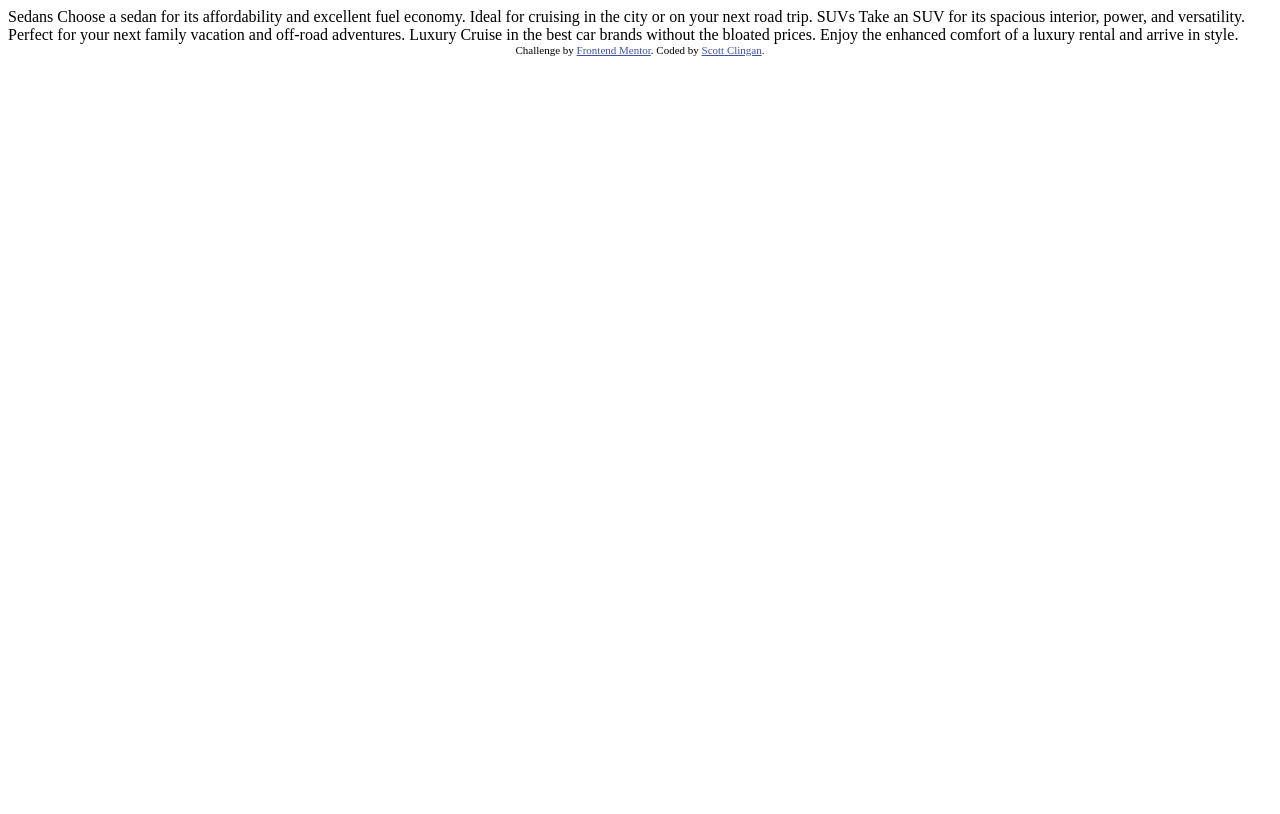
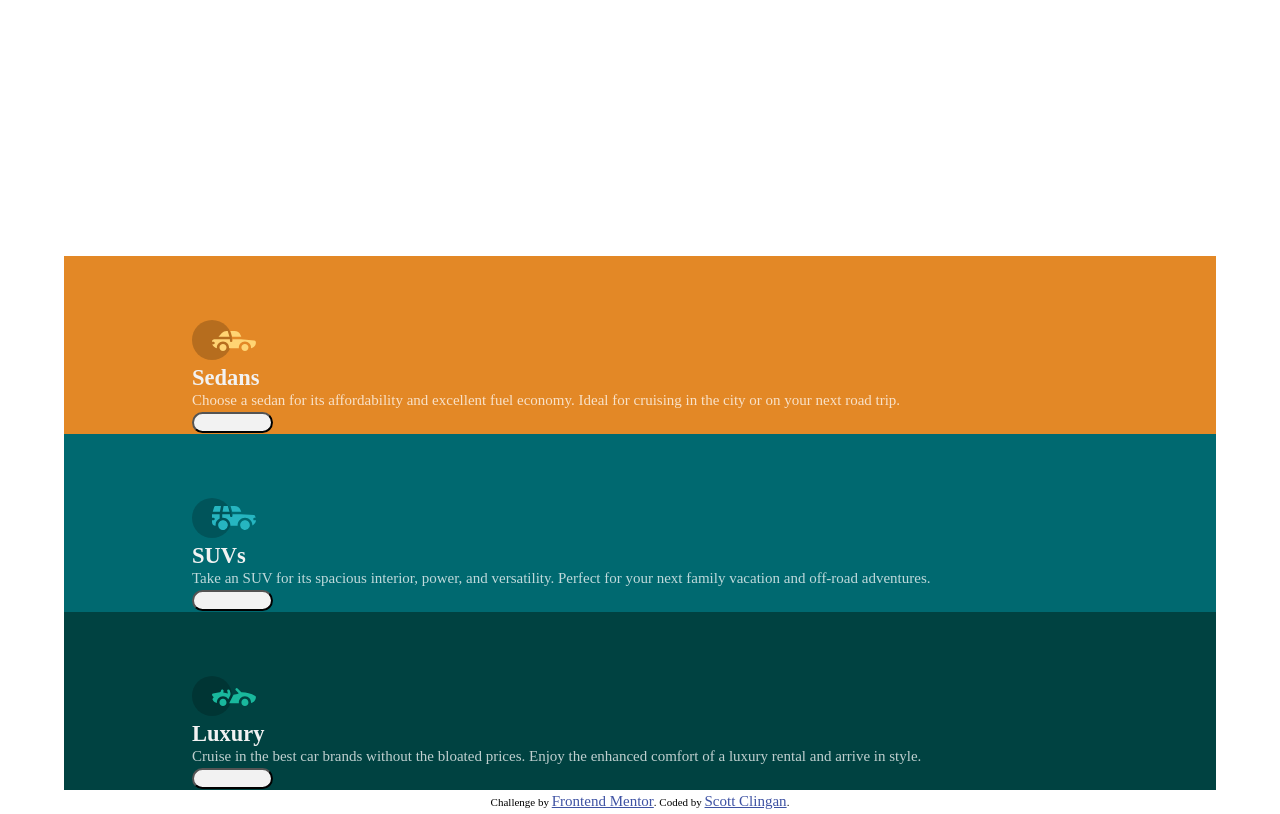
Before and after one commit to sclingan/front-end-mentor, a plain HTML site: page index.html in a window 1280 px wide. Drawn offline with Linux system fonts and the light colour scheme; a web font is replaced by a local one.

Commit message:
added index.css

```diff
--- /dev/null
+++ b/index.css
@@ -0,0 +1,56 @@
+*{
+    margin: 0;
+    padding: 0;
+    box-sizing: border-box;
+    /*font-family: 'lexend deca';*/
+    font-size: 15px;
+}
+
+body{
+    min-width: 375px;
+    height: 100vh;
+    display: grid;
+    grid-template-columns: auto;
+    grid-template-rows: auto auto auto;
+    line-height: 1.5rem;
+}
+
+h2{
+    color:  hsl(0, 0%, 95%);
+    font-size: 1.5em;
+}
+
+p{
+    color: hsla(0, 0%, 100%, 0.75);
+}
+
+.card{
+    padding: 5% 10% 0;
+}
+
+.card--div-sedans{
+    grid-row-start: 1;
+    grid-row-end: 1;
+    background: hsl(31, 77%, 52%);
+    margin: 20% 5% 0 5%;
+}
+
+.card--div-suvs{
+    grid-row-start: 2;
+    grid-row-end: 2;
+    background: hsl(184, 100%, 22%);
+    margin: 0 5%;
+}
+
+.card--div-luxury{
+    grid-row-start: 3;
+    grid-row-end: 3;
+    background:  hsl(179, 100%, 13%);
+    margin: 0 5% 0 5%;
+}
+
+.card-button{
+    background: hsl(0, 0%, 95%);
+    color: transparent;
+    border-radius: 2em;
+}
--- a/index.html
+++ b/index.html
@@ -3,11 +3,10 @@
 <head>
   <meta charset="UTF-8">
   <meta name="viewport" content="width=device-width, initial-scale=1.0"> <!-- displays site properly based on user's device -->
-
+  <link rel="stylesheet" href="https://fonts.google.com/specimen/Lexend+Deca">
   <link rel="icon" type="image/png" sizes="32x32" href="./images/favicon-32x32.png">
-
+  <link rel="stylesheet" href="index.css">
   <title>Frontend Mentor | 3-column preview card component</title>
-
   <!-- Feel free to remove these styles or customise in your own stylesheet 👍 -->
   <style>
     .attribution { font-size: 11px; text-align: center; }
@@ -15,19 +14,27 @@
   </style>
 </head>
 <body>
-
-  Sedans
-  Choose a sedan for its affordability and excellent fuel economy. Ideal for cruising in the city
-  or on your next road trip.
-
-  SUVs
-  Take an SUV for its spacious interior, power, and versatility. Perfect for your next family vacation
-  and off-road adventures.
-
-  Luxury
-  Cruise in the best car brands without the bloated prices. Enjoy the enhanced comfort of a luxury
-  rental and arrive in style.
-
+  <div class='card card--div-sedans'>
+    <img class='card--icon-sedans' src='./images/icon-sedans.svg'></img>
+    <h2>Sedans</h2>
+    <p>Choose a sedan for its affordability and excellent fuel economy. Ideal for cruising in the city
+       or on your next road trip.</p>
+    <button class='card-button'>Learn More</button>
+  </div>
+  <div class='card card--div-suvs'>
+    <img class='card--icon-suvs' src='./images/icon-suvs.svg'></img>
+    <h2>SUVs</h2>
+    <p>Take an SUV for its spacious interior, power, and versatility. Perfect for your next family vacation
+       and off-road adventures.</p>
+    <button class='card-button'>Learn More</button>
+  </div>
+  <div class='card card--div-luxury'>
+    <img class='card-icon-luxury' src='./images/icon-luxury.svg'></img>
+    <h2>Luxury</h2>
+    <p>Cruise in the best car brands without the bloated prices. Enjoy the enhanced comfort of a luxury
+       rental and arrive in style.</p>
+    <button class='card-button'>Learn More</button>
+  </div>
   <div class="attribution">
     Challenge by <a href="https://www.frontendmentor.io?ref=challenge" target="_blank">Frontend Mentor</a>.
     Coded by <a href="#">Scott Clingan</a>.
```
Also changed, not shown: 1 other file.
